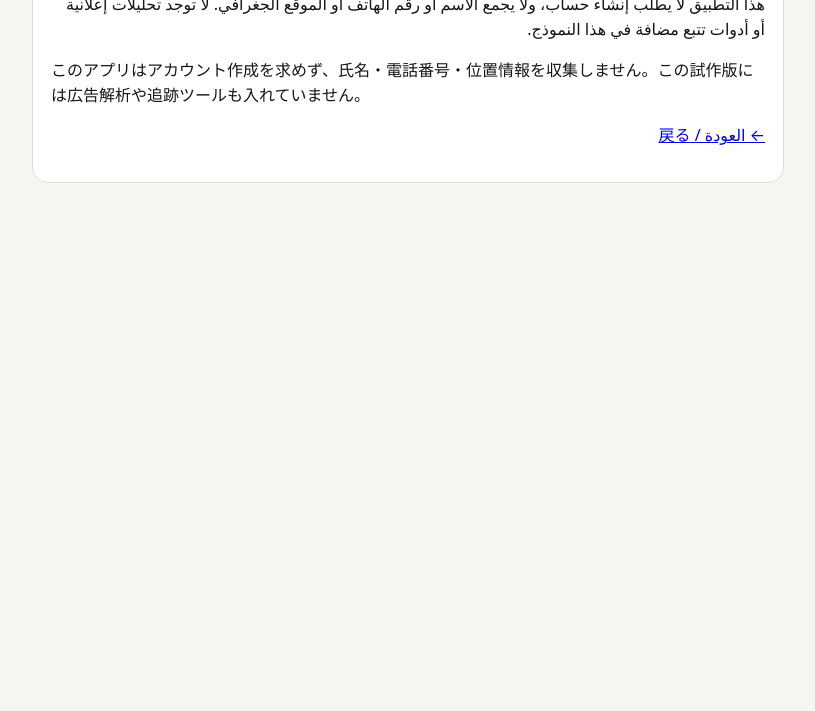
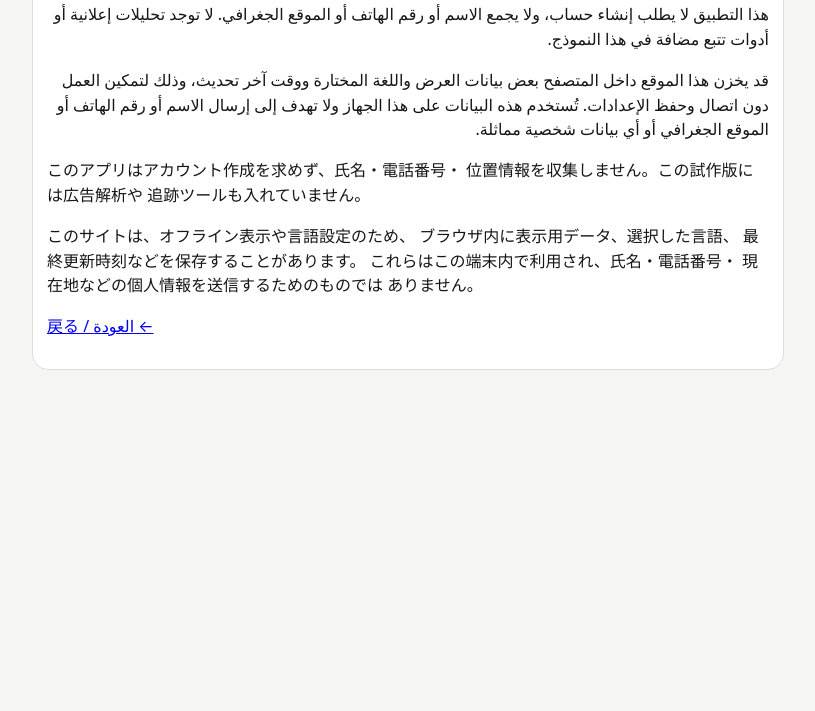
Before and after one commit to chr03052-debug/gaza-help, a plain HTML site: page privacy.html in a window 1280 px wide. Shown: the part 89-800 px from the top of the page, without its empty margins (232-1047 px from the left). Drawn offline with Linux system fonts and the light colour scheme.

Commit message:
Update privacy.html

```diff
--- a/privacy.html
+++ b/privacy.html
@@ -1,10 +1,59 @@
 <!doctype html>
-<html lang="ar" dir="rtl"><head><meta charset="utf-8"><meta name="viewport" content="width=device-width,initial-scale=1">
-<title>الخصوصية / プライバシー</title><link rel="stylesheet" href="styles.css"></head>
-<body><main>
-<section class="hero">
-<h1>الخصوصية / プライバシー</h1>
-<p>هذا التطبيق لا يطلب إنشاء حساب، ولا يجمع الاسم أو رقم الهاتف أو الموقع الجغرافي. لا توجد تحليلات إعلانية أو أدوات تتبع مضافة في هذا النموذج.</p>
-<p dir="ltr">このアプリはアカウント作成を求めず、氏名・電話番号・位置情報を収集しません。この試作版には広告解析や追跡ツールも入れていません。</p>
-<p><a href="./">← العودة / 戻る</a></p>
-</section></main></body></html>
+<html lang="ja">
+<head>
+  <meta charset="utf-8">
+  <meta
+    name="viewport"
+    content="width=device-width, initial-scale=1"
+  >
+  <title>プライバシー / الخصوصية</title>
+  <link rel="stylesheet" href="./styles.css">
+</head>
+
+<body>
+  <main class="container">
+    <section class="safety">
+      <h1>プライバシー / الخصوصية</h1>
+
+      <div dir="rtl" lang="ar">
+        <p>
+          هذا التطبيق لا يطلب إنشاء حساب، ولا يجمع الاسم
+          أو رقم الهاتف أو الموقع الجغرافي. لا توجد تحليلات
+          إعلانية أو أدوات تتبع مضافة في هذا النموذج.
+        </p>
+
+        <p>
+          قد يخزن هذا الموقع داخل المتصفح بعض بيانات العرض
+          واللغة المختارة ووقت آخر تحديث، وذلك لتمكين العمل
+          دون اتصال وحفظ الإعدادات. تُستخدم هذه البيانات على
+          هذا الجهاز ولا تهدف إلى إرسال الاسم أو رقم الهاتف
+          أو الموقع الجغرافي أو أي بيانات شخصية مماثلة.
+        </p>
+      </div>
+
+      <div lang="ja">
+        <p>
+          このアプリはアカウント作成を求めず、氏名・電話番号・
+          位置情報を収集しません。この試作版には広告解析や
+          追跡ツールも入れていません。
+        </p>
+
+        <p>
+          このサイトは、オフライン表示や言語設定のため、
+          ブラウザ内に表示用データ、選択した言語、
+          最終更新時刻などを保存することがあります。
+          これらはこの端末内で利用され、氏名・電話番号・
+          現在地などの個人情報を送信するためのものでは
+          ありません。
+        </p>
+      </div>
+
+      <p>
+        <a href="./index.html">
+          戻る / العودة ←
+        </a>
+      </p>
+    </section>
+  </main>
+</body>
+</html>
```
